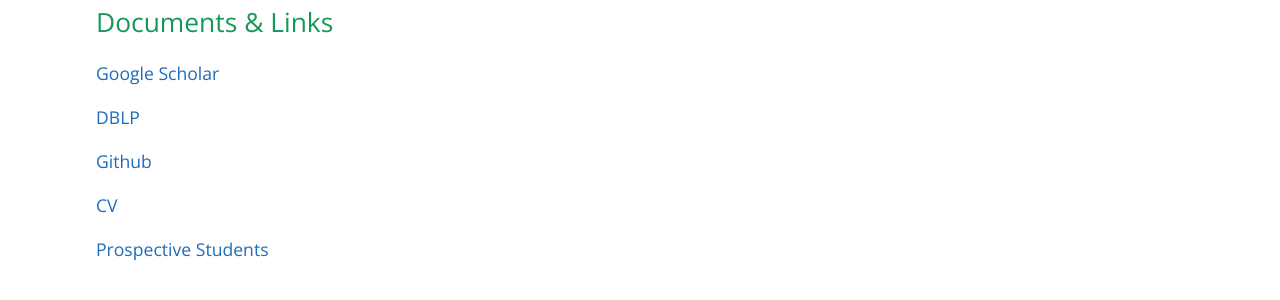
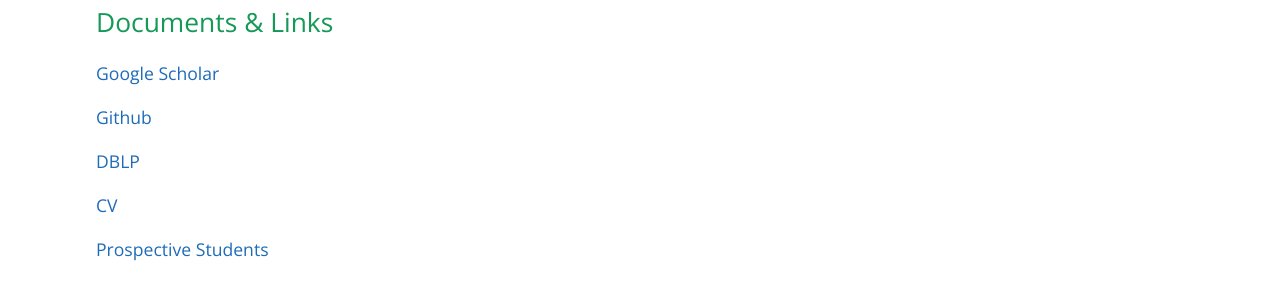
Before and after one commit to ZhimingZhou/zhimingzhou.github.io, a Jekyll site: the page built from index.md, in a window 1280 px wide. Shown: the part 651-951 px from the top of the page. Built offline with Jekyll 4.4.1, drawn with Linux system fonts in a browser that asks for light colours.

```diff
--- a/index.md
+++ b/index.md
@@ -15,9 +15,9 @@ Zhiming has a broad interest in the fundamental techniques and theories of machi
 
 [Google Scholar](https://scholar.google.com/citations?user=b8YJ1EMAAAAJ&hl=en)
 
+[Github](https://github.com/ZhimingZhou)
+
 [DBLP](https://dblp.org/pid/56/321.html)
-
-[Github](https://github.com/ZhimingZhou)
 
 [CV](https://raw.githubusercontent.com/ZhimingZhou/zhimingzhou.github.io/master/assets/Zhiming_Zhou_Resume.pdf)
 
```
